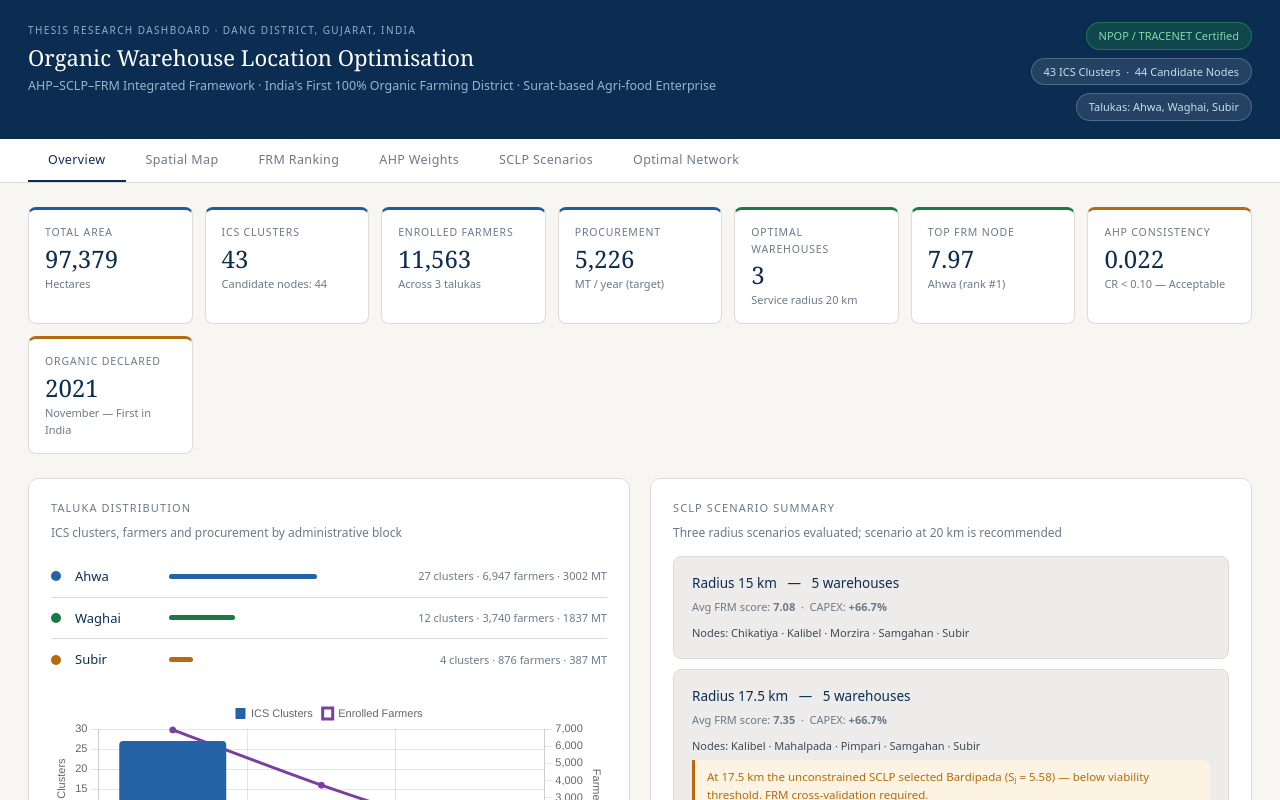
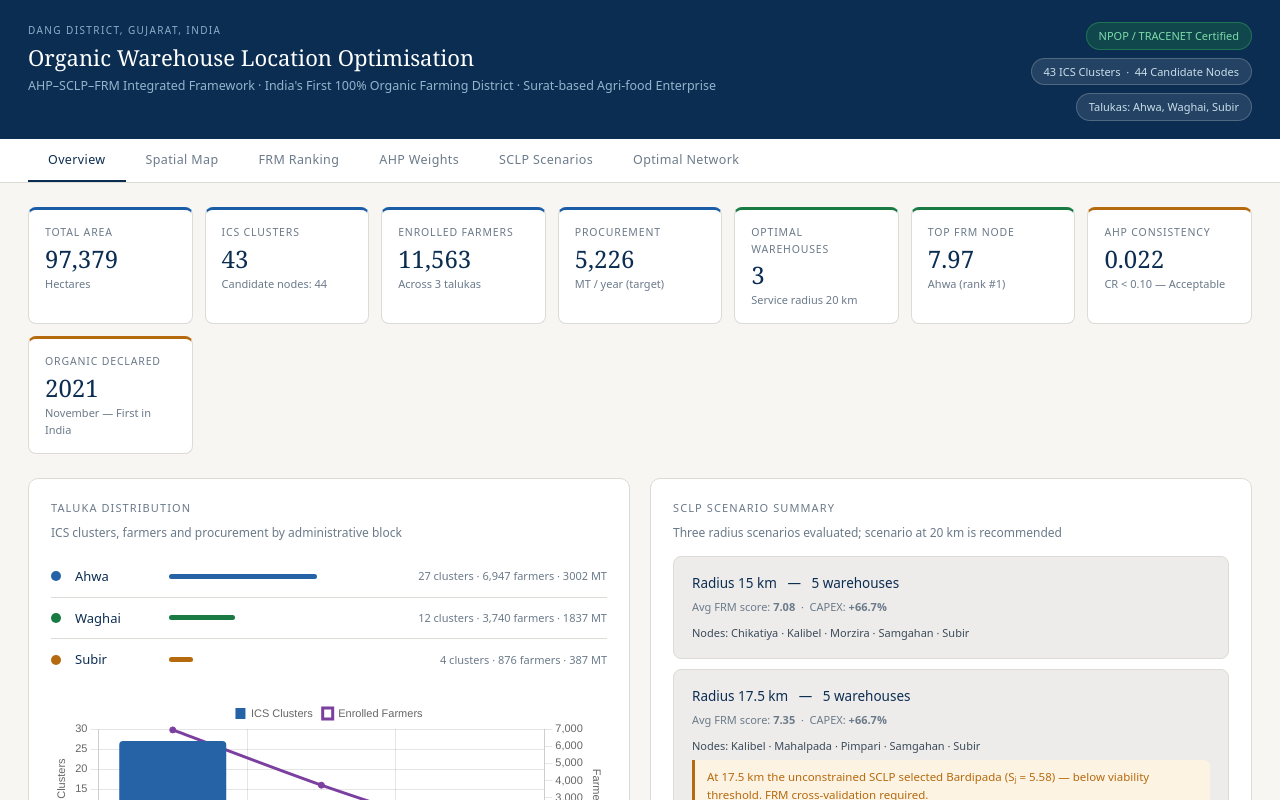
Before and after one commit to BhanushaliDev/Dang, a plain HTML site: page Dang Dashboard.html in a window 1280 px wide. Shown: the top 800 px of the page. Drawn offline with nearby package versions, Linux system fonts and the light colour scheme.

Commit message:
Update Dang Dashboard.html

```diff
--- a/Dang Dashboard.html
+++ b/Dang Dashboard.html
@@ -176,7 +176,7 @@ td.num{text-align:right;font-variant-numeric:tabular-nums}
 <header class="hdr">
   <div class="hdr-inner">
     <div class="hdr-left">
-      <div class="hdr-eyebrow">Thesis Research Dashboard · Dang District, Gujarat, India</div>
+      <div class="hdr-eyebrow">Dang District, Gujarat, India</div>
       <h1 class="hdr-title">Organic Warehouse Location Optimisation</h1>
       <div class="hdr-sub">AHP–SCLP–FRM Integrated Framework · India's First 100% Organic Farming District · Surat-based Agri-food Enterprise</div>
     </div>
```
